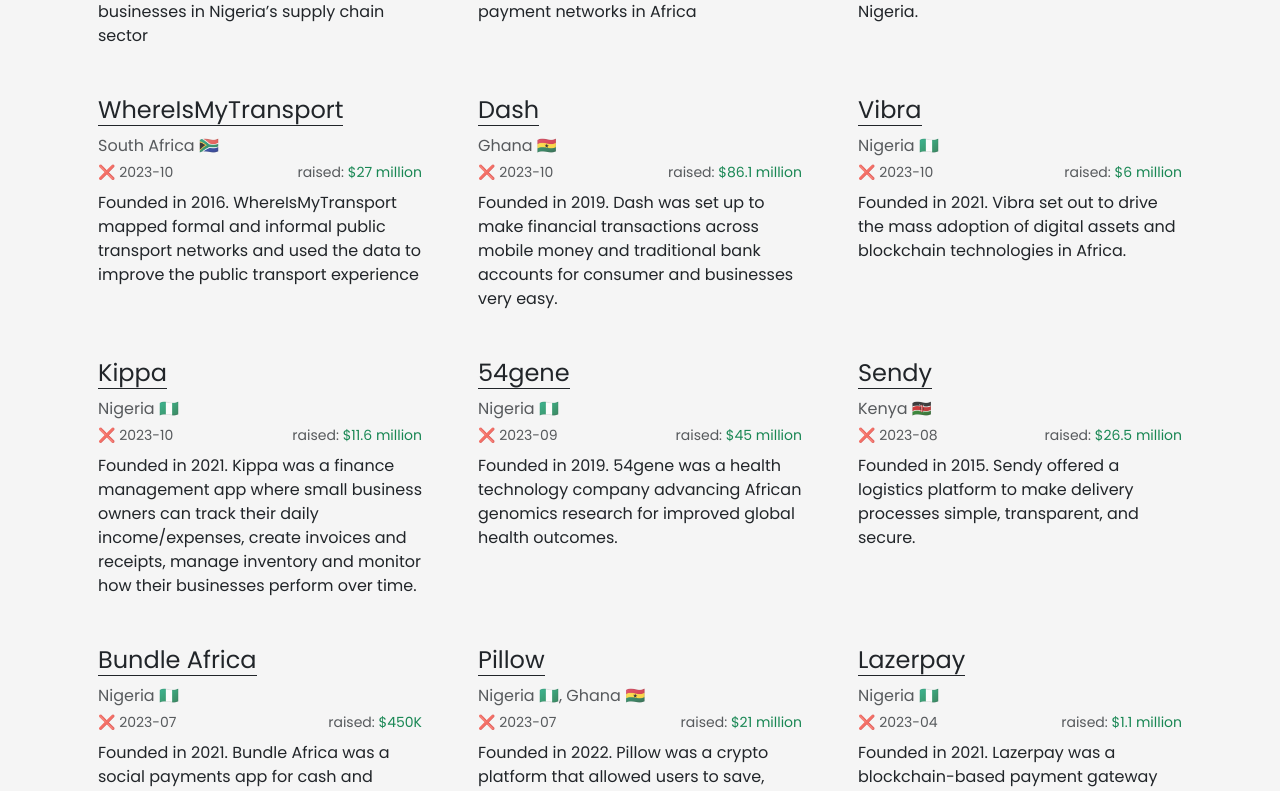
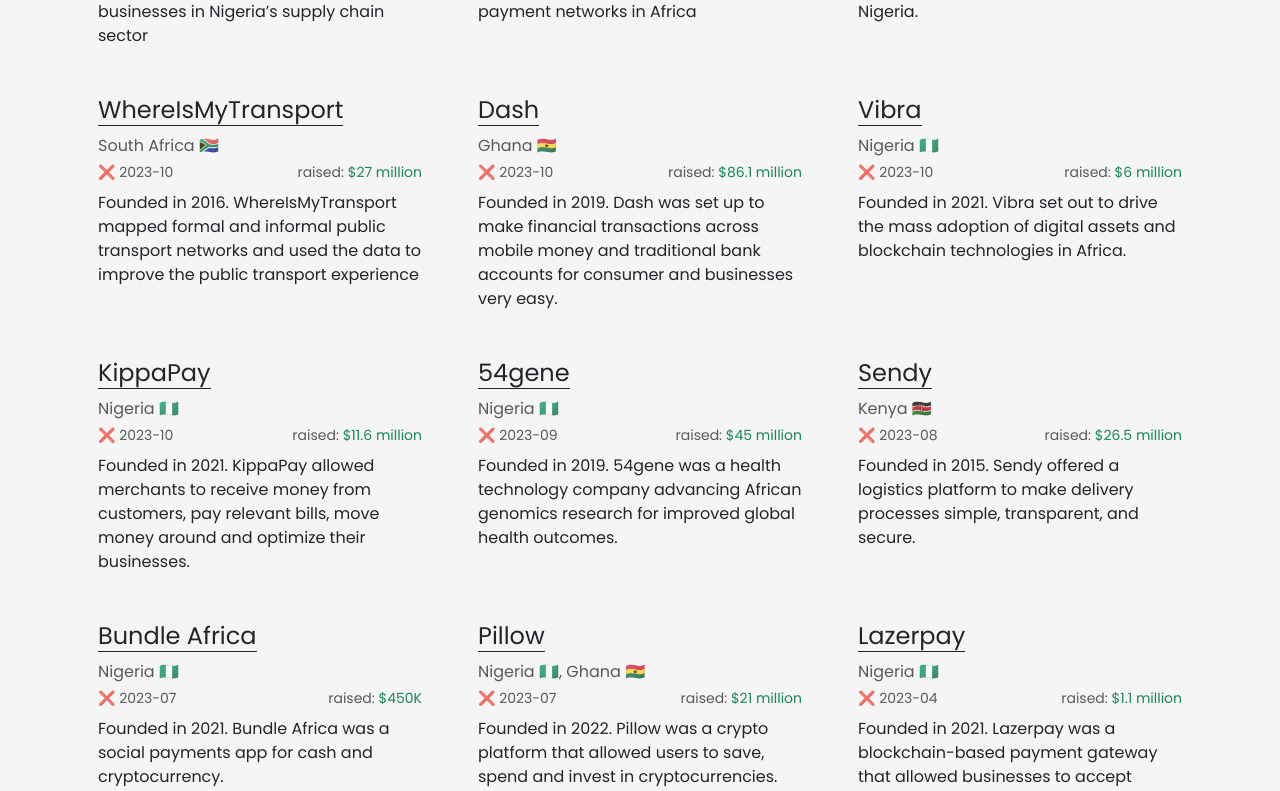
Before and after one commit to slightlynerd/startupgraveyard.africa, a Vue app: page / in a window 1280 px wide. Shown: the part 389-1180 px from the top of the page. Built offline with nearby package versions, Linux system fonts and the light colour scheme.

Commit message:
feat: update startups

```diff
--- a/src/assets/data/startups.ts
+++ b/src/assets/data/startups.ts
@@ -84,11 +84,11 @@
     raised: '$450K'
   },
   {
-    name: 'Kippa',
+    name: 'KippaPay',
     shutdownDate: '2023-10',
     category: Category.Fintech,
     description:
-      'Kippa was a finance management app where small business owners can track their daily income/expenses, create invoices and receipts, manage inventory and monitor how their businesses perform over time.',
+      'KippaPay allowed merchants to receive money from customers, pay relevant bills, move money around and optimize their businesses.',
     newsSource:
       'https://techcabal.com/2023/10/19/exclusive-kippa-lays-off-40-employees-as-it-shelves-kippa-pay/',
     location: 'Nigeria 🇳🇬',
@@ -210,16 +210,4 @@
     founded: '2022',
     raised: '$21 million'
   }
-  // {
-  //   name: 'Pillow',
-  //   shutdownDate: '2023-07',
-  //   category: Category.Blockchain,
-  //   description:
-  //     'Pillow was a crypto platform that allowed users to save, spend and invest in cryptocurrencies.',
-  //   newsSource:
-  //     'https://techcabal.com/2023/06/22/one-year-after-expanding-to-nigeria-crypto-platform-pillow-is-exiting-the-country/',
-  //   location: 'Nigeria 🇳🇬, Ghana 🇬🇭',
-  //   founded: '2022',
-  //   raised: '$21 million'
-  // }
 ];
```
